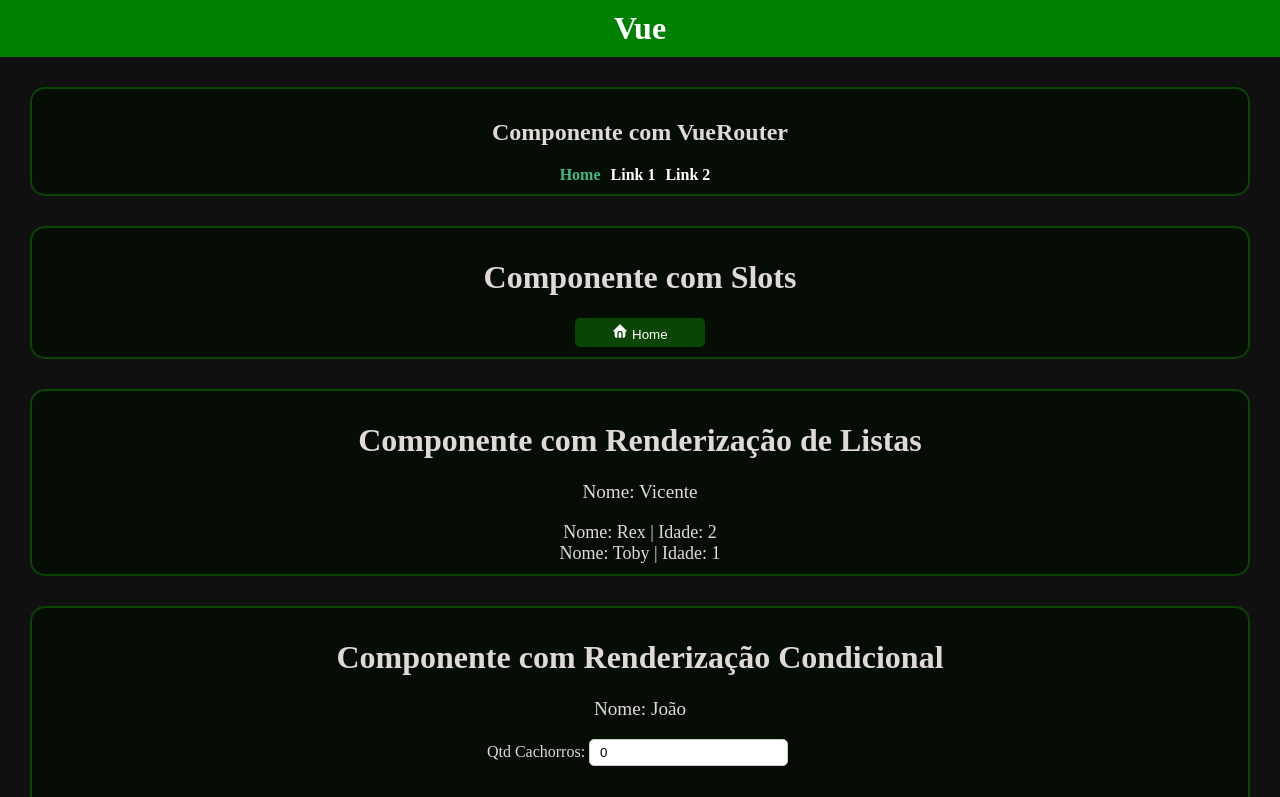
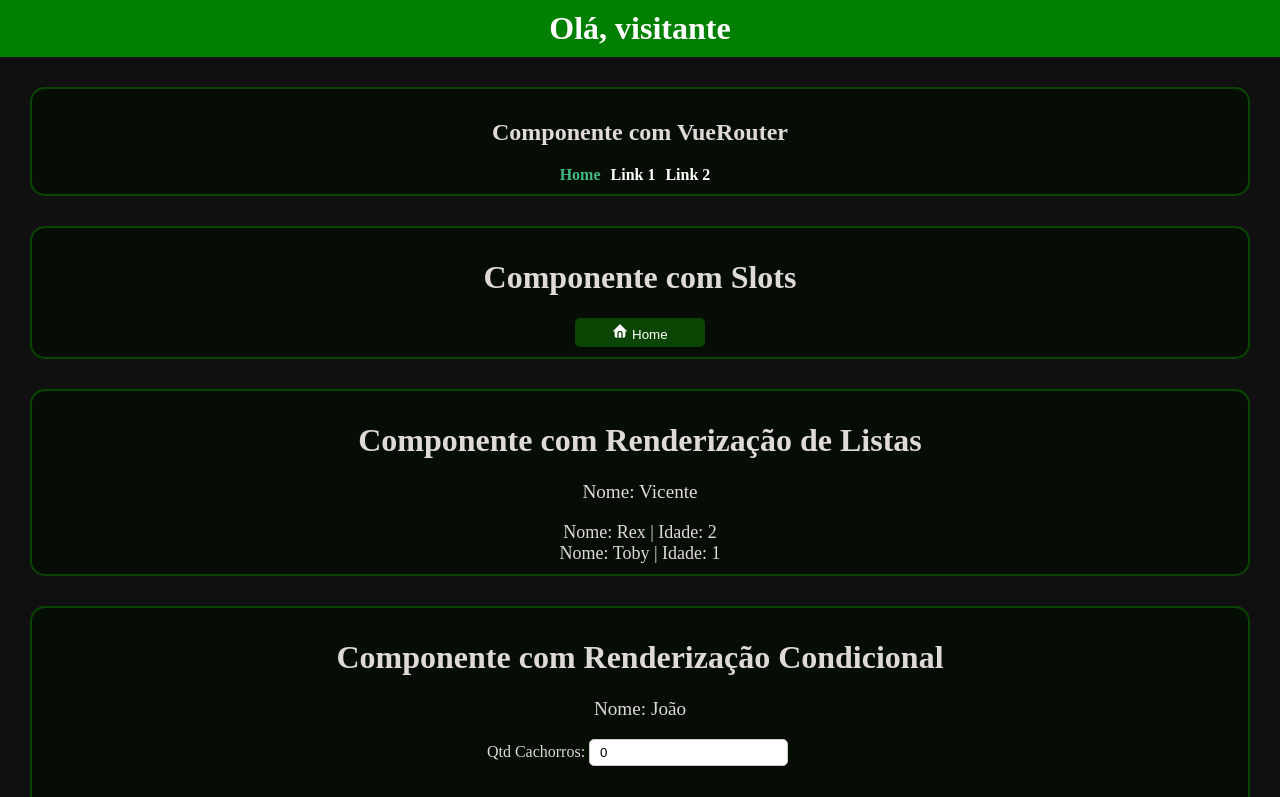
Before and after one commit to andrewschiozo/cod3r-masterclass-vuejs, a Vue app: page / in a window 1280 px wide. Shown: the top 797 px of the page. Built offline with nearby package versions, Linux system fonts and the light colour scheme.

Commit message:
refactor: texto visitante/usuario

```diff
--- a/src/App.vue
+++ b/src/App.vue
@@ -1,10 +1,18 @@
 <script setup>
   import Menu from './components/Menu.vue';
+  import { useAuth } from './stores/auth';
+  const auth = useAuth()
 </script>
 
 <template>
   <header>
-    Vue
+    Olá,
+    <template v-if="auth.isAuthenticated">
+      {{ auth.user }}
+    </template>
+    <template v-else>
+      visitante
+    </template>
   </header>
 
   <Menu />
```
